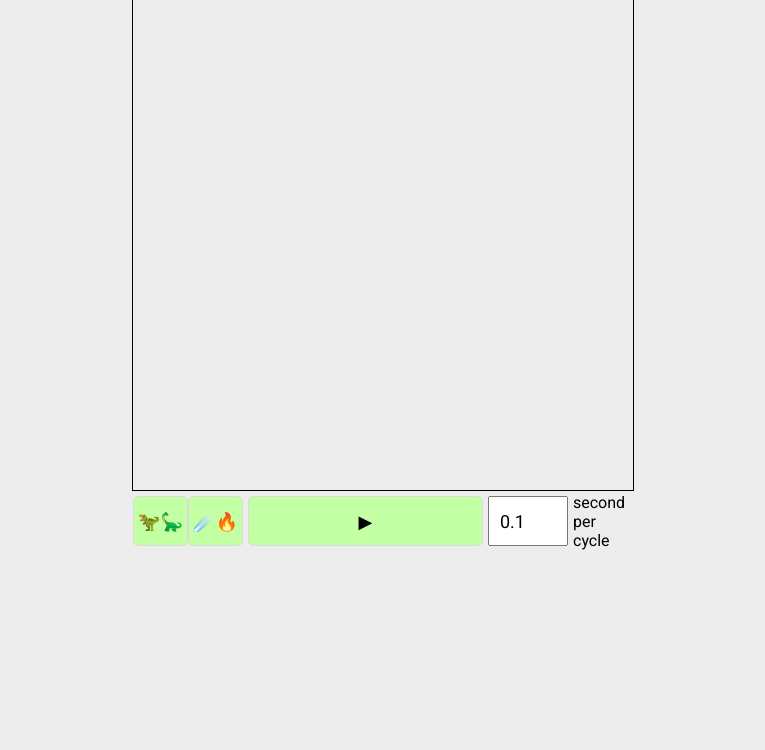
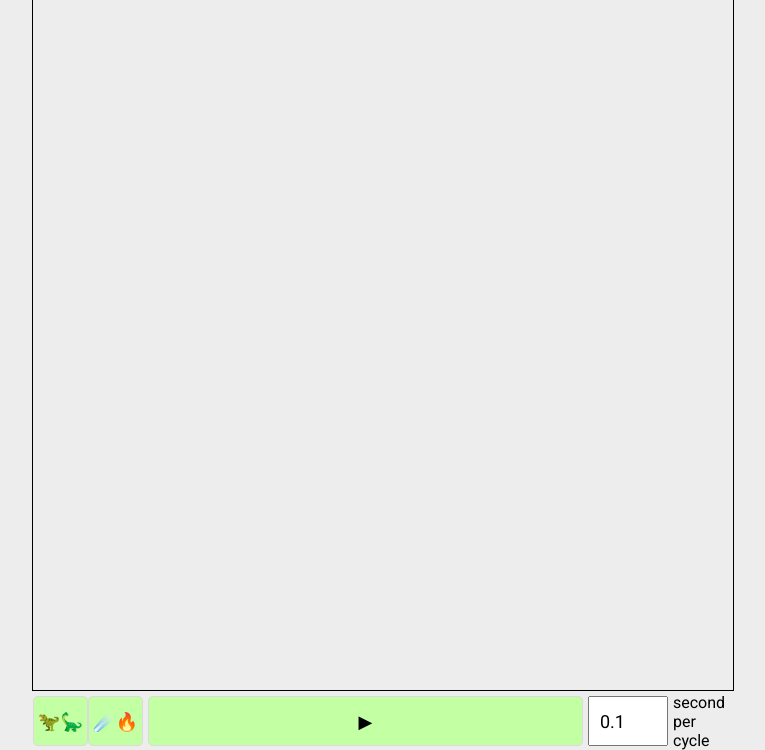
Before and after one commit to mikemorcerf/conway-game-of-life-stimulusjs, a website built with webpack: page public/index.html in a window 1280 px wide. Shown: the part 74-824 px from the top of the page, without its empty margins (257-1022 px from the left). Before the commit the page ends 800 px from the top, so only its background shows below. Built offline with nearby package versions, Linux system fonts and the light colour scheme; what stimulus would draw is missing.

Commit message:
make board bigger

```diff
--- a/public/main.css
+++ b/public/main.css
@@ -11,8 +11,6 @@ body {
   background: #ededed;
   width: 100%;
   height: 100%;
-  overflow: hidden;
-  position: fixed;
 }
 
 .app-container {
@@ -30,15 +28,15 @@ body {
   display: flex;
   flex-wrap: wrap;
 
-  width: 502px;
-  height: 502px;
+  width: 702px;
+  height: 702px;
 
   border: 1px solid;
 }
 
 .board-cell {
-  width: 25px;
-  height: 25px;
+  width: 35px;
+  height: 35px;
 
   background: white;
   border: solid 1px #f0f0f0;
@@ -53,7 +51,7 @@ body {
   margin-top: 5px;
 
   height: 50px;
-  width: 500px;
+  width: 700px;
 }
 
 .options-container .small-buttons-container {
```
